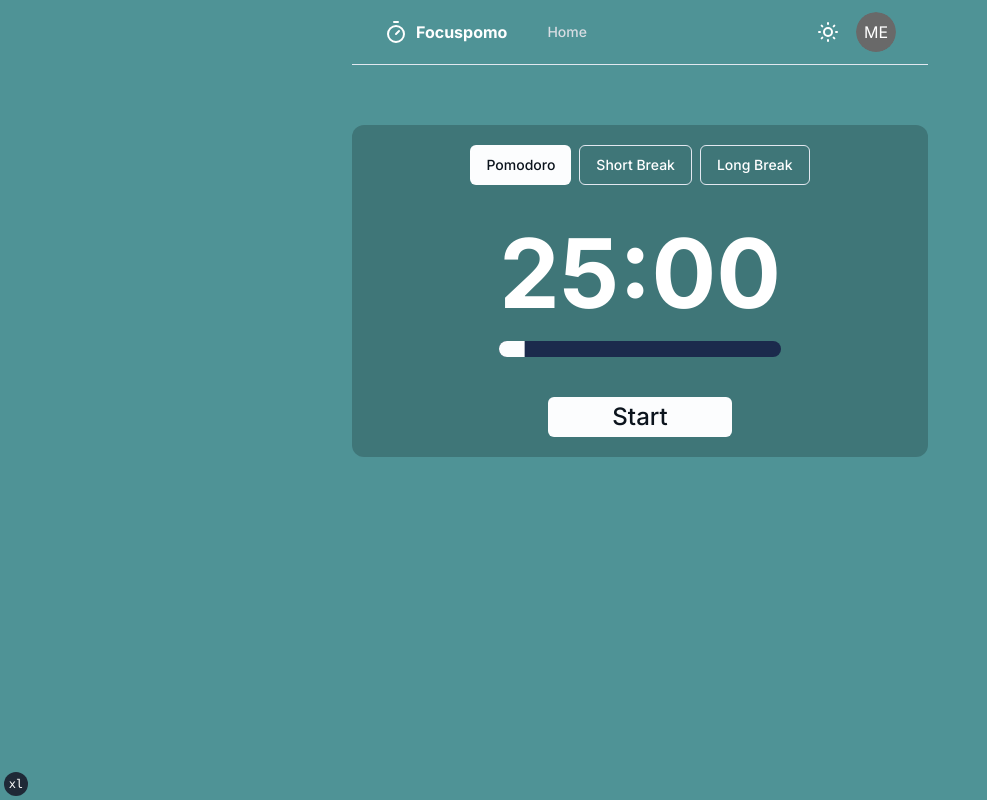
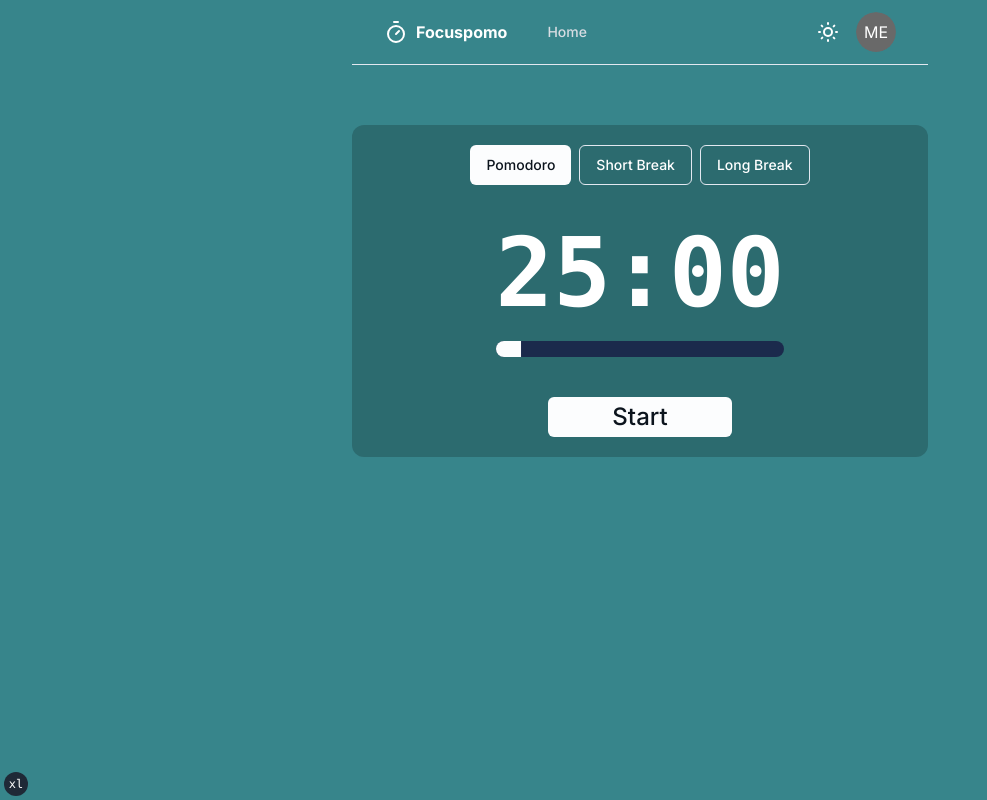
Before and after one commit to Brodypen/focuspomo, a Next.js app: page / in a window 1280 px wide. Shown: the whole page, without its empty margins (0-987 px from the left). Built offline with nearby package versions, Linux system fonts and the light colour scheme.

Commit message:
Start of timer functionality

```diff
--- a/components/pomodoroTimer/pomodoroTimer.tsx
+++ b/components/pomodoroTimer/pomodoroTimer.tsx
@@ -1,17 +1,37 @@
 "use client"
 
 import React from "react"
+import { duration } from "@/utils/pomodoroTimerUtils"
 import * as dayjs from "dayjs"
 
 import { Button } from "../ui/button"
 import { Progress } from "../ui/progress"
 
+interface Timer {
+  [index: string]: number
+}
+
+const timer: Timer = {
+  Pomodoro: 25,
+  ShortBreak: 5,
+  LongBreak: 15,
+}
+
 const PomodoroTimer = () => {
-  const [time, setTime] = React.useState(0)
+  const [time, setTime] = React.useState(25 * 60)
   const [isRunning, setIsRunning] = React.useState(false)
   const [active, setActive] = React.useState("Pomodoro")
 
   const buttonOptions = ["Pomodoro", "Short Break", "Long Break"]
+
+  const switchMode = (mode: string) => {
+    setActive(mode)
+    setTime(timer[mode.replace(" ", "")] * 60)
+  }
+  const updateClock = () => {
+    console.log("updateClock")
+    setTime((prev) => prev - 1)
+  }
 
   return (
     <div className="mx-auto mt-5 flex w-6/12 min-w-min max-w-xl flex-col items-center justify-center rounded-xl bg-transparent/20 py-5">
@@ -22,17 +42,24 @@ const PomodoroTimer = () => {
               className="md:mx-1"
               key={option}
               variant={active === option ? "default" : "outline"}
-              onClick={() => setActive(option)}
+              onClick={() => switchMode(option)}
             >
-              <span className="whitespace-nowrap">{option}</span></Button>
+              <span className="whitespace-nowrap">{option}</span>
+            </Button>
           )
         })}
       </div>
       <div className="my-10">
-        <p className="mb-5 text-8xl font-bold">25:00</p>
+        <p className="mb-5 font-mono text-8xl font-bold">{duration(time)}</p>
         <Progress value={9} />
       </div>
-      <Button variant={isRunning ? "outline" : "default"} className="rounded-md px-16 py-2 text-2xl hover:animate-pulse">Start</Button>
+      <Button
+        variant={isRunning ? "outline" : "default"}
+        className="rounded-md px-16 py-2 text-2xl hover:animate-pulse"
+        onClick={() => updateClock()}
+      >
+        Start
+      </Button>
     </div>
   )
 }
--- a/styles/globals.css
+++ b/styles/globals.css
@@ -4,7 +4,7 @@
 
 @layer base {
   :root {
-    --background: 183 31% 45%;
+    --background: 184 43% 38%;
     --foreground: 222.2 47.4% 100%;
 
     --muted: 0 0% 41%;
@@ -37,7 +37,7 @@
   }
 
   .dark {
-    --background: 224 71% 4%;
+    --background: 224 71% 10%;
     --foreground: 222.2 47.4% 100%;
 
     --muted: 0 0% 41%;
--- /dev/null
+++ b/utils/pomodoroTimerUtils.ts
@@ -0,0 +1,7 @@
+export function duration(seconds: number) {
+  return [format(seconds / 60), format(seconds % 60)].join(":")
+}
+
+function format(n: number) {
+  return (~~n).toString().padStart(2, "0")
+}
```
